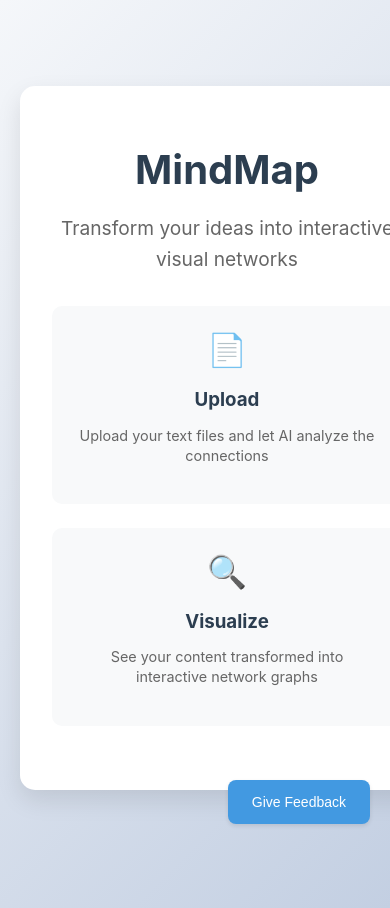
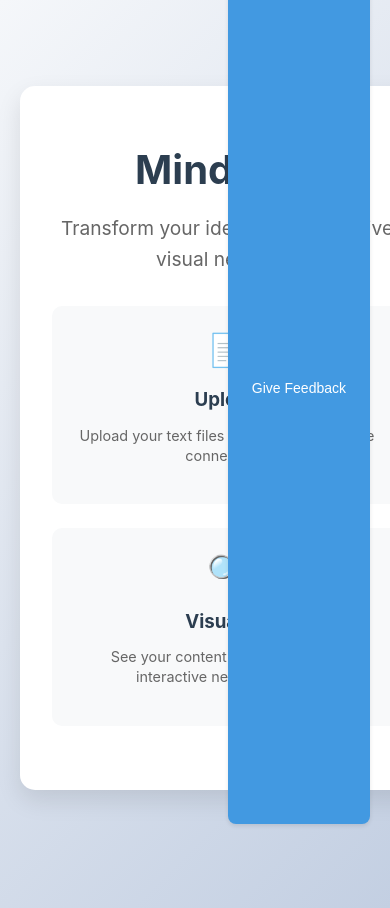
Before and after one commit to wmmaguire/mind-map, a React (Create React App) app in the folder client/: page / in a window 390 px wide. Shown: the top 908 px of the page. Built offline with nearby package versions, Linux system fonts and the light colour scheme.

Commit message:
make sure that feedback is visible above control-panel. Attempt 3

```diff
--- a/client/src/components/GraphVisualization.css
+++ b/client/src/components/GraphVisualization.css
@@ -698,12 +698,11 @@ svg {
   }
 }
 
-/* Add or update these styles */
+/* Feedback button styles */
 .feedback-button {
   position: fixed;
   bottom: 20px;
   right: 20px;
-  z-index: 1010; /* Increased z-index to be higher than everything else */
   padding: 8px 16px;
   background-color: #4a90e2;
   color: white;
@@ -711,15 +710,24 @@ svg {
   border-radius: 20px;
   cursor: pointer;
   font-size: 14px;
-  box-shadow: 0 2px 4px rgba(0, 0, 0, 0.1);
+  box-shadow: 0 2px 4px rgba(0, 0, 0, 0.2);
   transition: all 0.2s ease;
 }
 
+/* Mobile styles for feedback button */
 @media (max-width: 768px) {
   .feedback-button {
-    bottom: calc(25vh + 20px); /* Increased spacing from controls panel */
+    position: absolute;
+    top: -48px; /* Position above the controls panel header */
     right: 10px;
-    z-index: 1010; /* Explicitly set for mobile too */
-    box-shadow: 0 2px 8px rgba(0, 0, 0, 0.2); /* Enhanced shadow for better visibility */
+    bottom: auto;
+  }
+
+  .controls-panel {
+    position: relative; /* Make it a positioning context for feedback button */
+  }
+
+  .controls-content {
+    position: relative; /* Ensure proper stacking context */
   }
 }
```
